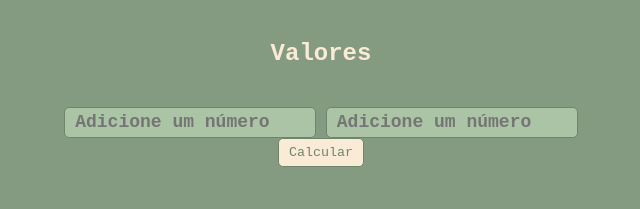
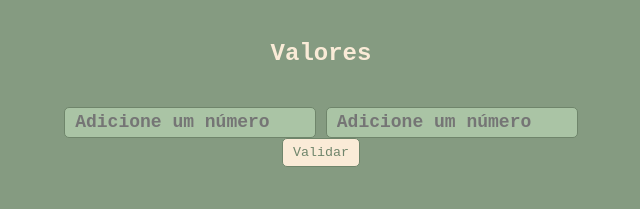
Before and after one commit to BiancaBarcelos/FuturoDEV-semana-2-aula-5, a plain HTML site: page index.html in a window 1280 px wide. Shown: the top 209 px of the page, 319-959 px from the left. Drawn offline with Linux system fonts and the light colour scheme.

Commit message:
alteracao nome btn

```diff
--- a/index.html
+++ b/index.html
@@ -11,7 +11,7 @@
         <h1>Valores</h1>
         <input class="formulario" id="numero1" type="number" placeholder="Adicione um número">
         <input class="formulario" id="numero2" type="number" placeholder="Adicione um número">
-        <button class="btn" onclick="calcularValor(event)"  type="submit">Calcular</button>
+        <button class="btn" onclick="calcularValor(event)"  type="submit">Validar</button>
         <div>
             <span id="resposta"></span>
         </div>
```
